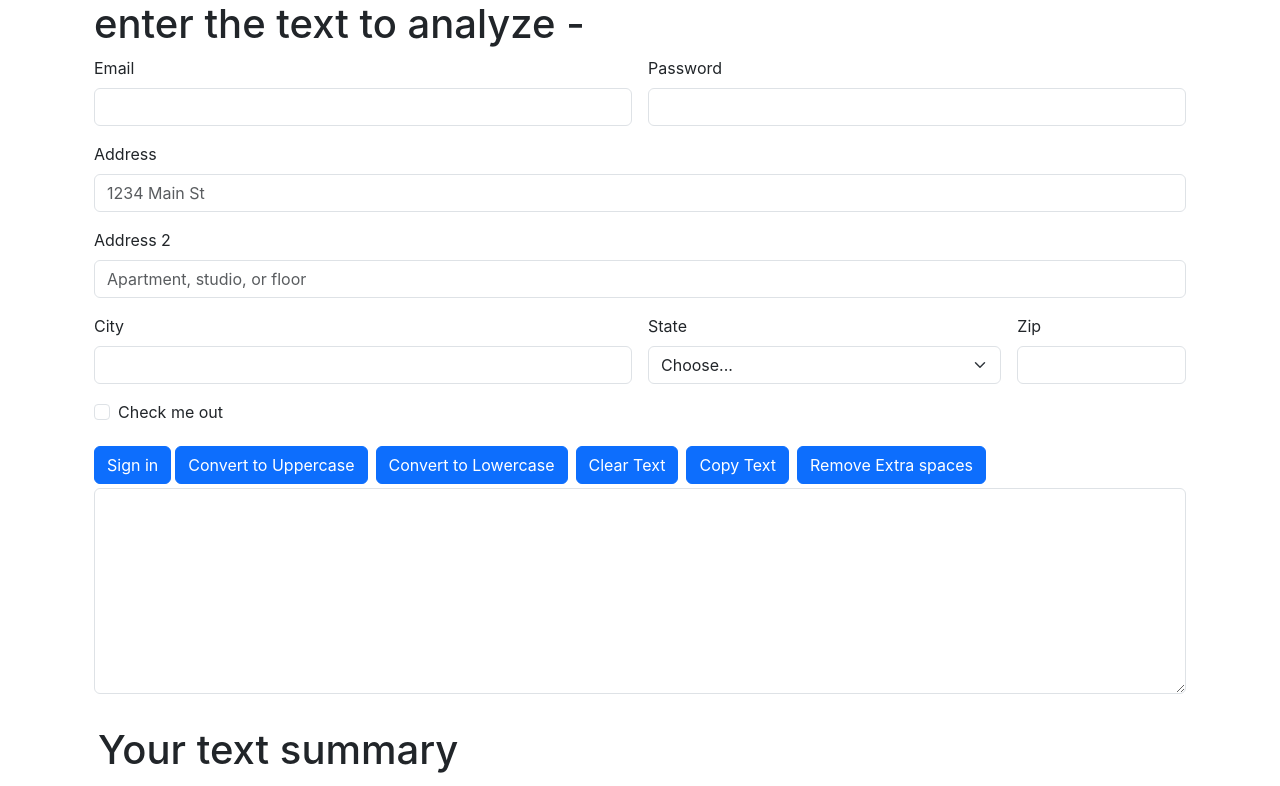
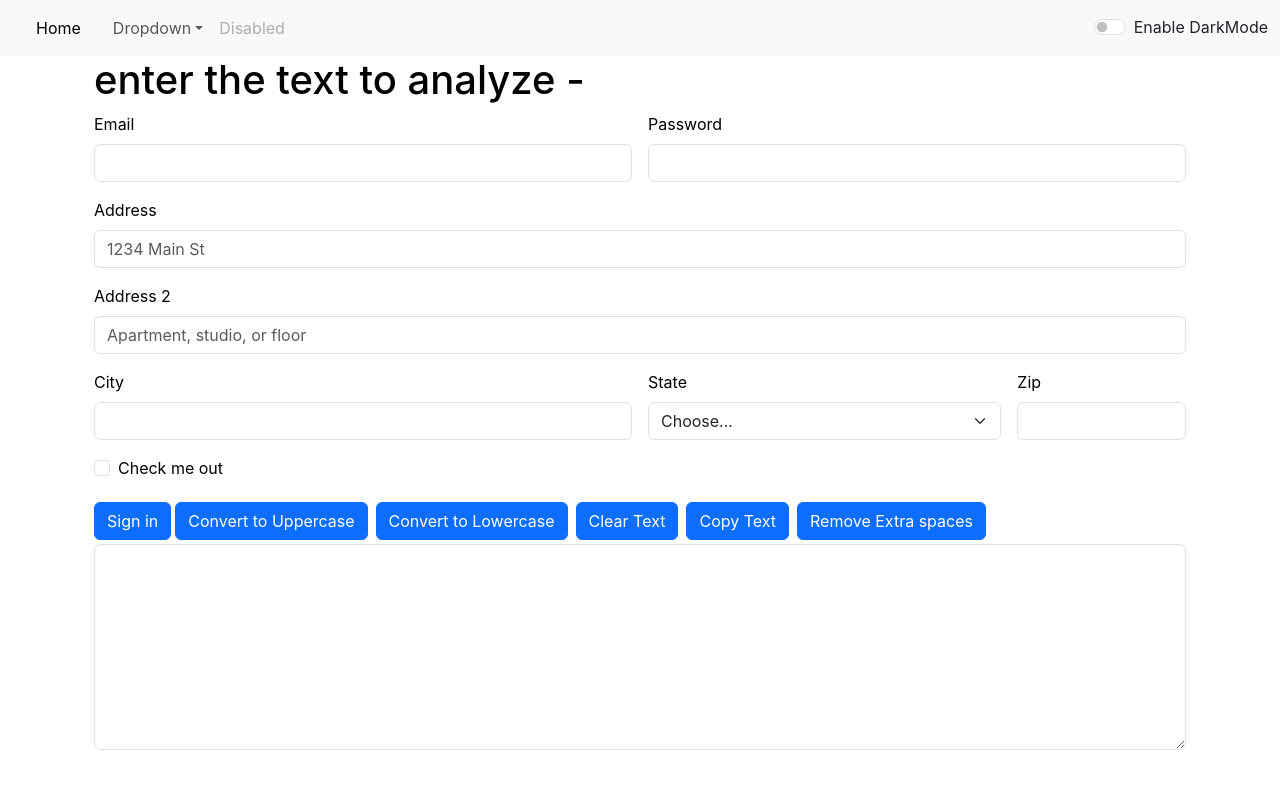
Before and after one commit to GayatriPatil2005/MY-CART, a React (Create React App) app in the folder my-cart/: page / in a window 1280 px wide. Shown: the top 786 px of the page. Built offline with nearby package versions, Linux system fonts and the light colour scheme.

Commit message:
Improving Dark Mode & Refactoring App Component

```diff
--- a/my-cart/src/App.js
+++ b/my-cart/src/App.js
@@ -1,19 +1,33 @@
 
 import './App.css';
-//import Navbar from './components/Navbar';
+import Navbar from './components/Navbar';
 import Textform from './components/Textform';
-import About from './components/About';
+//import About from './components/About';
+import  { useState } from 'react';
 function App() {
+   const [mode, setMode] = useState('light');  //whether dark mode is enabled or not
 
+
+   const toggleMode = () =>{
+    if(mode === 'light'){
+      setMode('dark');
+      document.body.style.backgroundColor = '#042743';
+    }
+    else{
+      setMode('light');
+      document.body.style.backgroundColor = 'white';
+    }
+   };
   return (
   <>
+      <Navbar mode={mode} toggleMode={toggleMode} />
+    <div className='container'>
+     <Textform heading= "enter the text to analyze" mode={mode}/>
+    </div>
 
 
-    <div className='container'>
-     <Textform heading= "enter the text to analyze"/>
-    </div>
 
-    <About/>
+
   </>
 
   );
--- a/my-cart/src/components/Textform.js
+++ b/my-cart/src/components/Textform.js
@@ -47,28 +47,29 @@ export default function Textform(props) {
     // text = "new text";  = wrong way to change state
     //setText("new text"); // correct way to change state
   return (
-    <div className='container'>
+    <div className='container' style={{color: props.mode=== 'dark'?'white':'black'}}>
     <h1>{props.heading} - {text}</h1>
    <form className="row g-3">
   <div className="col-md-6">
     <label htmlFor="inputEmail4" className="form-label">
       Email
     </label>
-    <input type="email" className="form-control" id="inputEmail4" />
+    <input type="email" className="form-control"value={text} onChange={handleOnChange}  style={{backgroundColor: props.mode=== 'dark'?'#042743':'light',color: props.mode=== 'dark'?'white':'black'}} id="inputEmail4" />
   </div>
   <div className="col-md-6">
     <label htmlFor="inputPassword4" className="form-label">
       Password
     </label>
-    <input type="password" className="form-control" id="inputPassword4" />
+    <input type="password" className="form-control"  value={text} onChange={handleOnChange}  style={{backgroundColor: (props.mode=== 'dark'?'#042743':'light')}} id="inputPassword4" />
   </div>
   <div className="col-12">
-    <label htmlFor="inputAddress" className="form-label">
+    <label htmlFor="inputAddress" className="form-label" value={text} onChange={handleOnChange}  style={{backgroundColor: (props.mode=== 'dark'?'#042743':'light')}}>
       Address
     </label>
     <input
       type="text"
       className="form-control"
+      value={text} onChange={handleOnChange}  style={{backgroundColor: (props.mode=== 'dark'?'#042743':'light')}}
       id="inputAddress"
       placeholder="1234 Main St"
     />
@@ -80,18 +81,19 @@ export default function Textform(props) {
     <input
       type="text"
       className="form-control"
+      value={text} onChange={handleOnChange}  style={{backgroundColor: (props.mode=== 'dark'?'#042743':'light')}}
       id="inputAddress2"
       placeholder="Apartment, studio, or floor"
     />
   </div>
   <div className="col-md-6">
-    <label htmlFor="inputCity" className="form-label">
+    <label htmlFor="inputCity" className="form-label" value={text} onChange={handleOnChange}  style={{backgroundColor: (props.mode=== 'dark'?'#042743':'light')}}>
       City
     </label>
     <input type="text" className="form-control" id="inputCity" />
   </div>
   <div className="col-md-4">
-    <label htmlFor="inputState" className="form-label">
+    <label htmlFor="inputState" className="form-label" value={text} onChange={handleOnChange}  style={{backgroundColor: (props.mode=== 'dark'?'#042743':'light')}}>
       State
     </label>
     <select id="inputState" className="form-select">
@@ -100,14 +102,14 @@ export default function Textform(props) {
     </select>
   </div>
   <div className="col-md-2">
-    <label htmlFor="inputZip" className="form-label">
+    <label htmlFor="inputZip" className="form-label" value={text} onChange={handleOnChange}  style={{backgroundColor: (props.mode=== 'dark'?'#042743':'light')}}>
       Zip
     </label>
     <input type="text" className="form-control" id="inputZip" />
   </div>
   <div className="col-12">
     <div className="form-check">
-      <input className="form-check-input" type="checkbox" id="gridCheck" />
+      <input className="form-check-input" type="checkbox" value={text} onChange={handleOnChange}  style={{backgroundColor: (props.mode=== 'dark'?'#042743':'light')}}  id="gridCheck" />
       <label className="form-check-label" htmlFor="gridCheck">
         Check me out
       </label>
@@ -132,7 +134,7 @@ export default function Textform(props) {
     <p>{text.split(" ").length} word and {text.length}characters</p>
     <p>{0.008* text.split(" ").length}Minutes read</p>
     <h2>Preview</h2>
-    <p>{text}</p>
+    <p>{text.length>0?text:"Enter something in the textbox above to preview it here."}</p>
   </div>
 </form>
 
--- a/my-cart/src/components/navbar.js
+++ b/my-cart/src/components/navbar.js
@@ -3,7 +3,7 @@ import PropTypes from 'prop-types'
 
 export default function Navbar(props) {
   return (
-    <nav className="navbar navbar-expand-lg bg-body-dark">
+    <nav className={`navbar navbar-expand-lg navbar-${props.mode} bg-${props.mode}`}>
   <div className="container-fluid">
     <a className="navbar-brand" href="#">
          {props.title}
@@ -66,7 +66,7 @@ export default function Navbar(props) {
           </a>
         </li>
       </ul>
-      <form className="d-flex" role="search">
+      {/* <form className="d-flex" role="search">
         <input
           aria-label="Search"
           className="form-control me-2"
@@ -76,7 +76,23 @@ export default function Navbar(props) {
         <button className="btn btn-outline-success" type="submit">
           Search
         </button>
-      </form>
+      </form> */}
+      <>
+  <div className={`form-check form-switch text-${props.mode=== 'light'?'dark':'light'}`}>
+    <input
+      className="form-check-input"
+      onClick={props.toggleMode}
+      type="checkbox"
+      role="switch"
+      id="switchCheckDefault"
+    />
+    <label className="form-check-label" htmlFor="switchCheckDefault">
+      Enable DarkMode
+    </label>
+  </div>
+
+</>
+
     </div>
   </div>
 </nav>
```
